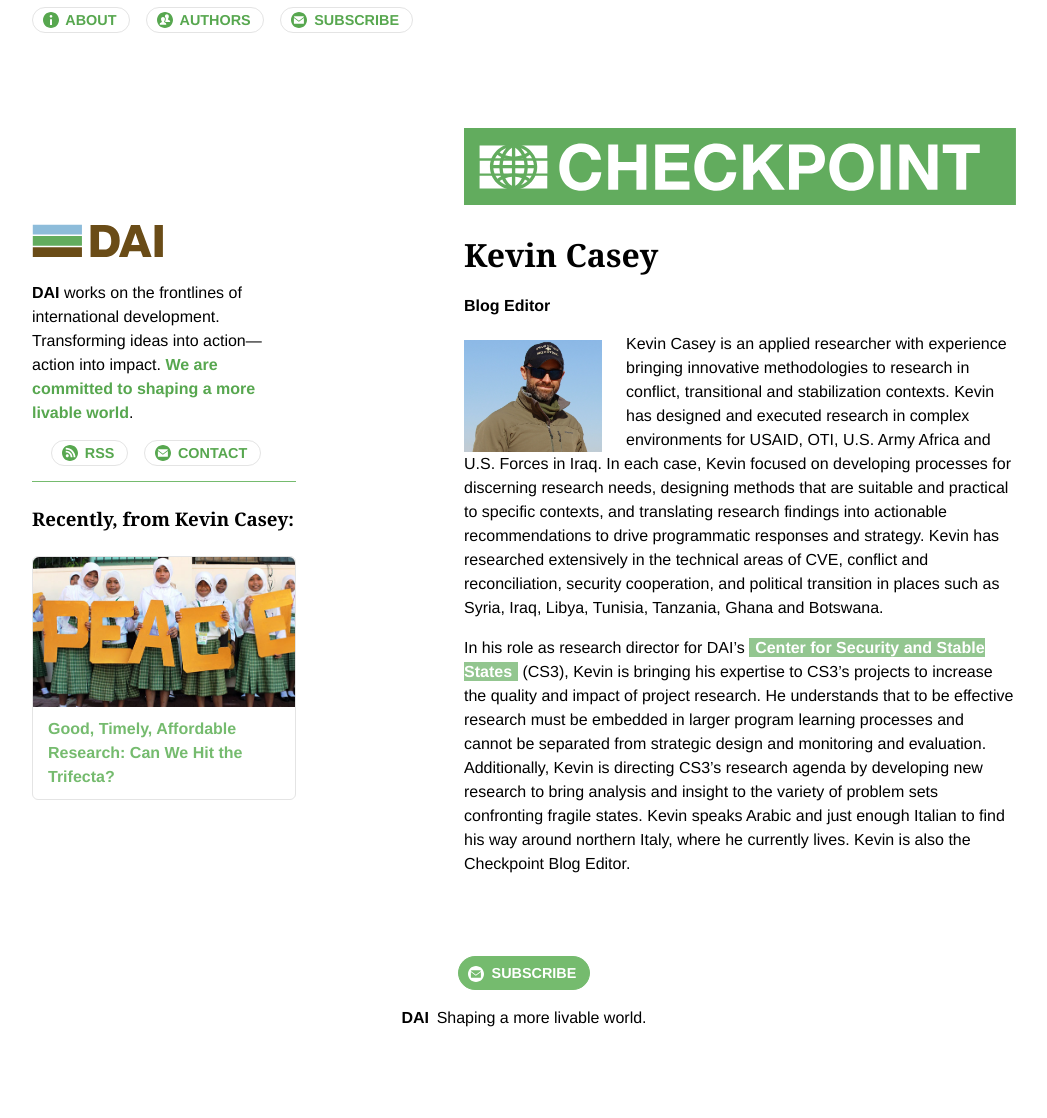
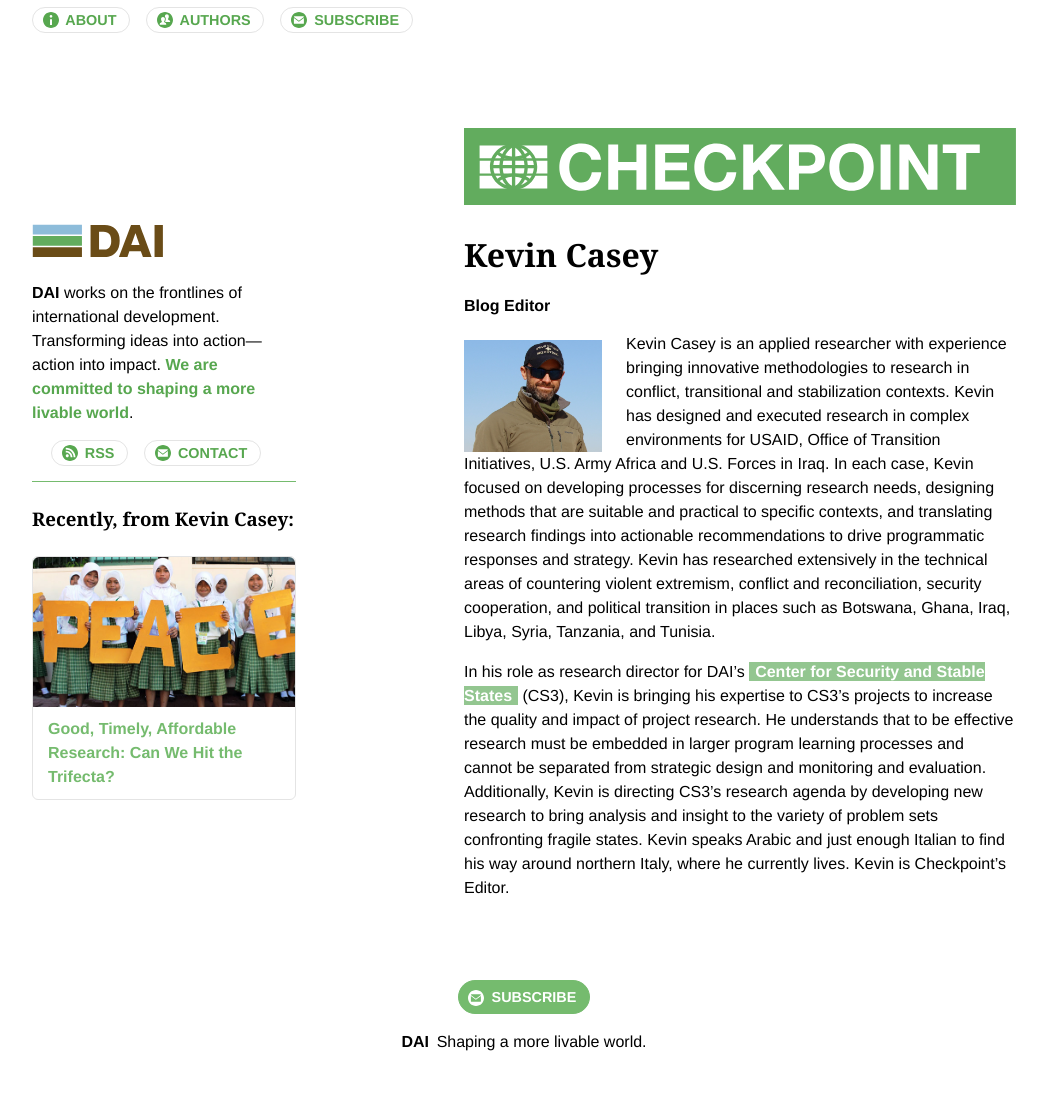
Before and after one commit to BryanSchuetz/CS-, a Jekyll site: the page built from _authors/kevin-casey.markdown, in a window 1280 px wide. Shown: the whole page, without its empty margins (116-1163 px from the left). Built offline with Jekyll 4.4.1, drawn with Linux system fonts in a browser that asks for light colours; before the commit the page ends 1094 px from its top, so only the background shows below that.

Commit message:
Updated Kevin Casey

```diff
--- a/_authors/kevin-casey.markdown
+++ b/_authors/kevin-casey.markdown
@@ -5,8 +5,8 @@ Job: Blog Editor
 Image: "/uploads/Kevin%20Casey%20Photo.jpg"
 ---
 
-Kevin Casey is an applied researcher with experience bringing innovative methodologies to research in conflict, transitional and stabilization contexts. Kevin has designed and executed research in complex environments for USAID, OTI, U.S. Army Africa and U.S. Forces in Iraq. In each case, Kevin focused on developing processes for discerning research needs, designing methods that are suitable and practical to specific contexts, and translating research findings into actionable recommendations to drive programmatic responses and strategy. Kevin has researched extensively in the technical areas of CVE, conflict and reconciliation, security cooperation, and political transition in places such as Syria, Iraq, Libya, Tunisia, Tanzania, Ghana and Botswana.
+Kevin Casey is an applied researcher with experience bringing innovative methodologies to research in conflict, transitional and stabilization contexts. Kevin has designed and executed research in complex environments for USAID, Office of Transition Initiatives, U.S. Army Africa and U.S. Forces in Iraq. In each case, Kevin focused on developing processes for discerning research needs, designing methods that are suitable and practical to specific contexts, and translating research findings into actionable recommendations to drive programmatic responses and strategy. Kevin has researched extensively in the technical areas of countering violent extremism, conflict and reconciliation, security cooperation, and political transition in places such as Botswana, Ghana, Iraq, Libya, Syria, Tanzania, and Tunisia.
 
 <!--more-->
 
-In his role as research director for DAI's [Center for Security and Stable States](https://www.dai.com/our-work/solutions/fragile-states) (CS3), Kevin is bringing his expertise to CS3's projects to increase the quality and impact of project research. He understands that to be effective research must be embedded in larger program learning processes and cannot be separated from strategic design and monitoring and evaluation. Additionally, Kevin is directing CS3's research agenda by developing new research to bring analysis and insight to the variety of problem sets confronting fragile states. Kevin speaks Arabic and just enough Italian to find his way around northern Italy, where he currently lives. Kevin is also the Checkpoint Blog Editor.
+In his role as research director for DAI’s [Center for Security and Stable States](https://www.dai.com/our-work/solutions/fragile-states) (CS3), Kevin is bringing his expertise to CS3’s projects to increase the quality and impact of project research. He understands that to be effective research must be embedded in larger program learning processes and cannot be separated from strategic design and monitoring and evaluation. Additionally, Kevin is directing CS3’s research agenda by developing new research to bring analysis and insight to the variety of problem sets confronting fragile states. Kevin speaks Arabic and just enough Italian to find his way around northern Italy, where he currently lives. Kevin is Checkpoint’s Editor.
```
